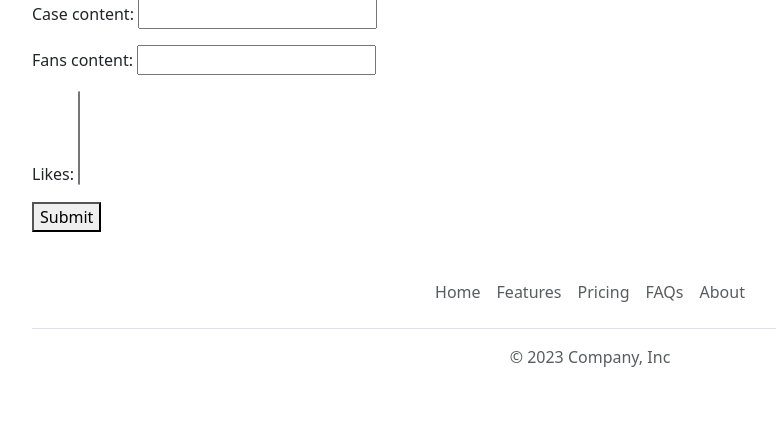
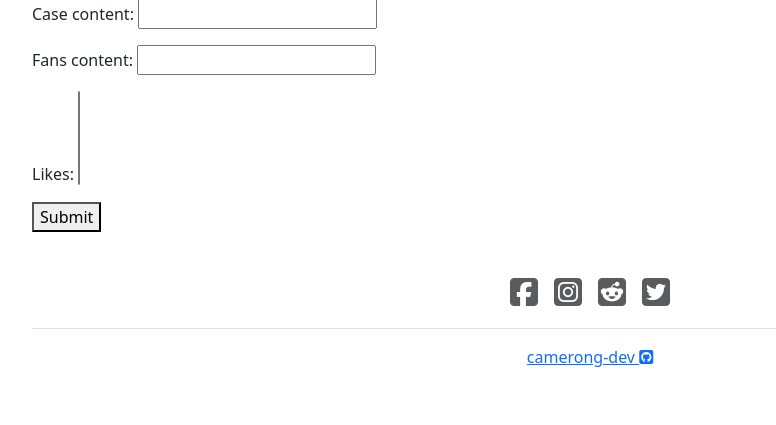
Before and after one commit to camerong-dev/inspire-pc, a Django app: page /add_pc/ in a window 1280 px wide. Shown: the part 605-1030 px from the top of the page, without its empty margins (50-826 px from the left). Run offline with Django 3.2, Linux system fonts and the light colour scheme; some libraries are stand-ins or nearby versions.

Commit message:
Social media links in footer

```diff
--- a/templates/base.html
+++ b/templates/base.html
@@ -41,21 +41,34 @@
         {% endblock %}
     </div>
 
-    <script src="https://cdn.jsdelivr.net/npm/bootstrap@5.3.0-alpha3/dist/js/bootstrap.bundle.min.js" integrity="sha384-ENjdO4Dr2bkBIFxQpeoTz1HIcje39Wm4jDKdf19U8gI4ddQ3GYNS7NTKfAdVQSZe" crossorigin="anonymous"></script>
-  </body>
-
     <div class="container">
         <footer class="py-3 my-4">
             <ul class="nav justify-content-center border-bottom pb-3 mb-3">
-      <li class="nav-item"><a href="#" class="nav-link px-2 text-body-secondary">Home</a></li>
-      <li class="nav-item"><a href="#" class="nav-link px-2 text-body-secondary">Features</a></li>
-      <li class="nav-item"><a href="#" class="nav-link px-2 text-body-secondary">Pricing</a></li>
-      <li class="nav-item"><a href="#" class="nav-link px-2 text-body-secondary">FAQs</a></li>
-      <li class="nav-item"><a href="#" class="nav-link px-2 text-body-secondary">About</a></li>
+                <li class="nav-item">
+                    <a href="https://www.facebook.com" class="nav-link px-2 text-body-secondary" aria-label="Visit our Facebook page" target="_blank" rel="noopener"><i class="fa-brands fa-square-facebook fa-2xl"></i></a>
+                </li>
+                <li class="nav-item">
+                    <a href="https://www.instagram.com" class="nav-link px-2 text-body-secondary" aria-label="Visit our Instagram page" target="_blank" rel="noopener"><i class="fa-brands fa-square-instagram fa-2xl"></i></a>
+                </li>
+                <li class="nav-item">
+                    <a href="https://www.reddit.com" class="nav-link px-2 text-body-secondary" aria-label="Visit our Reddit page" target="_blank" rel="noopener"><i class="fa-brands fa-square-reddit fa-2xl"></i></a>
+                </li>
+                <li class="nav-item">
+                    <a href="https://www.twitter.com" class="nav-link px-2 text-body-secondary" aria-label="Visit our Twitter page" target="_blank" rel="noopener"><i class="fa-brands fa-square-twitter fa-2xl"></i></a>
+                </li>
             </ul>
-    <p class="text-center text-body-secondary">© 2023 Company, Inc</p>
+            <p class="text-center nav-item text-body-secondary">
+                <a href="https://github.com/camerong-dev">
+                    camerong-dev
+                    <i class="fa-brands fa-square-github"></i>
+                </a>
+            </p>
         </footer>
     </div>
 
+    <script src="https://cdn.jsdelivr.net/npm/bootstrap@5.3.0-alpha3/dist/js/bootstrap.bundle.min.js" integrity="sha384-ENjdO4Dr2bkBIFxQpeoTz1HIcje39Wm4jDKdf19U8gI4ddQ3GYNS7NTKfAdVQSZe" crossorigin="anonymous"></script>
+    <script src="https://kit.fontawesome.com/cd28cf17df.js" crossorigin="anonymous"></script>
+
+  </body>
 
 </html>
```
Lines whose indentation alone changed are shown as unchanged.
